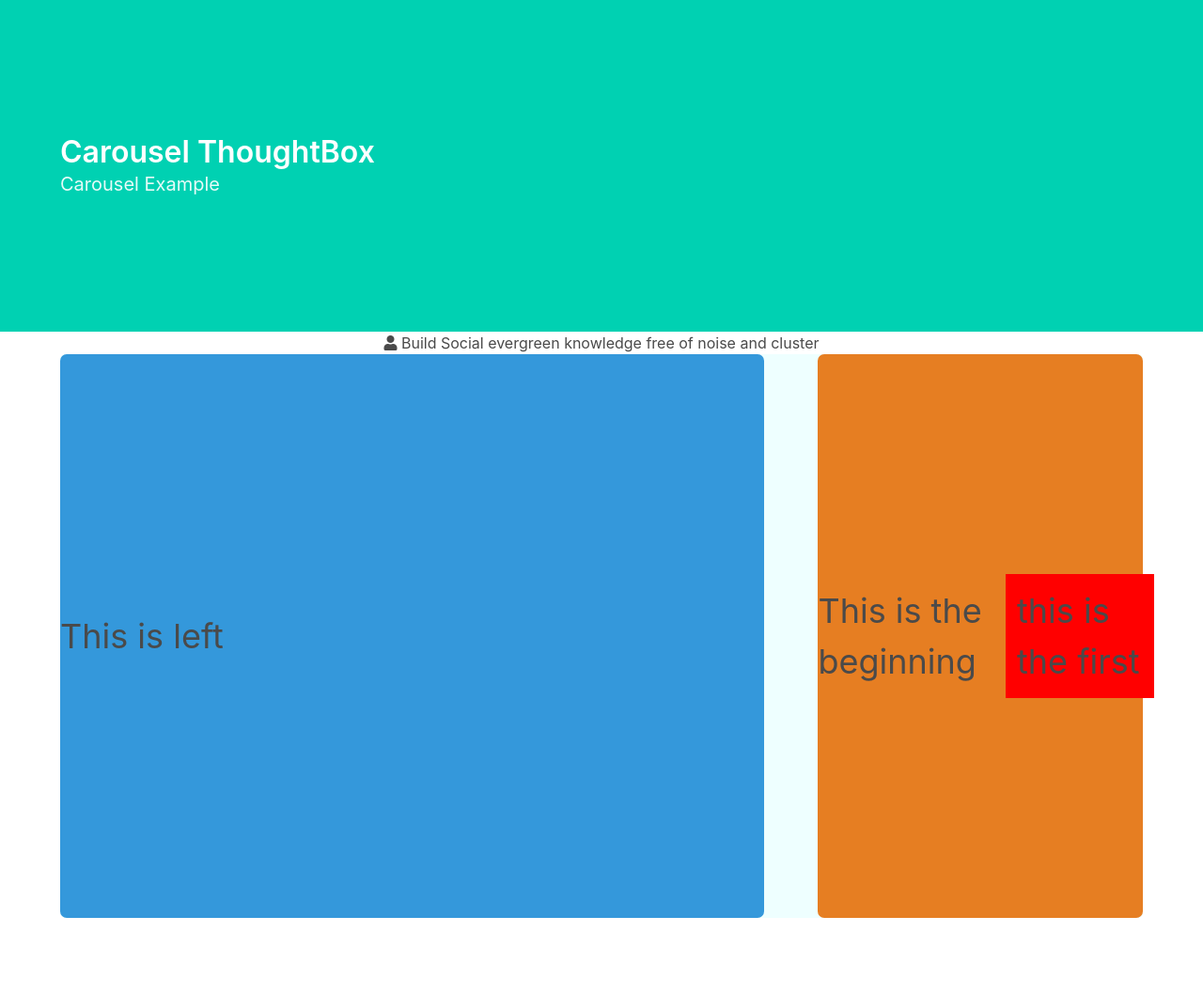
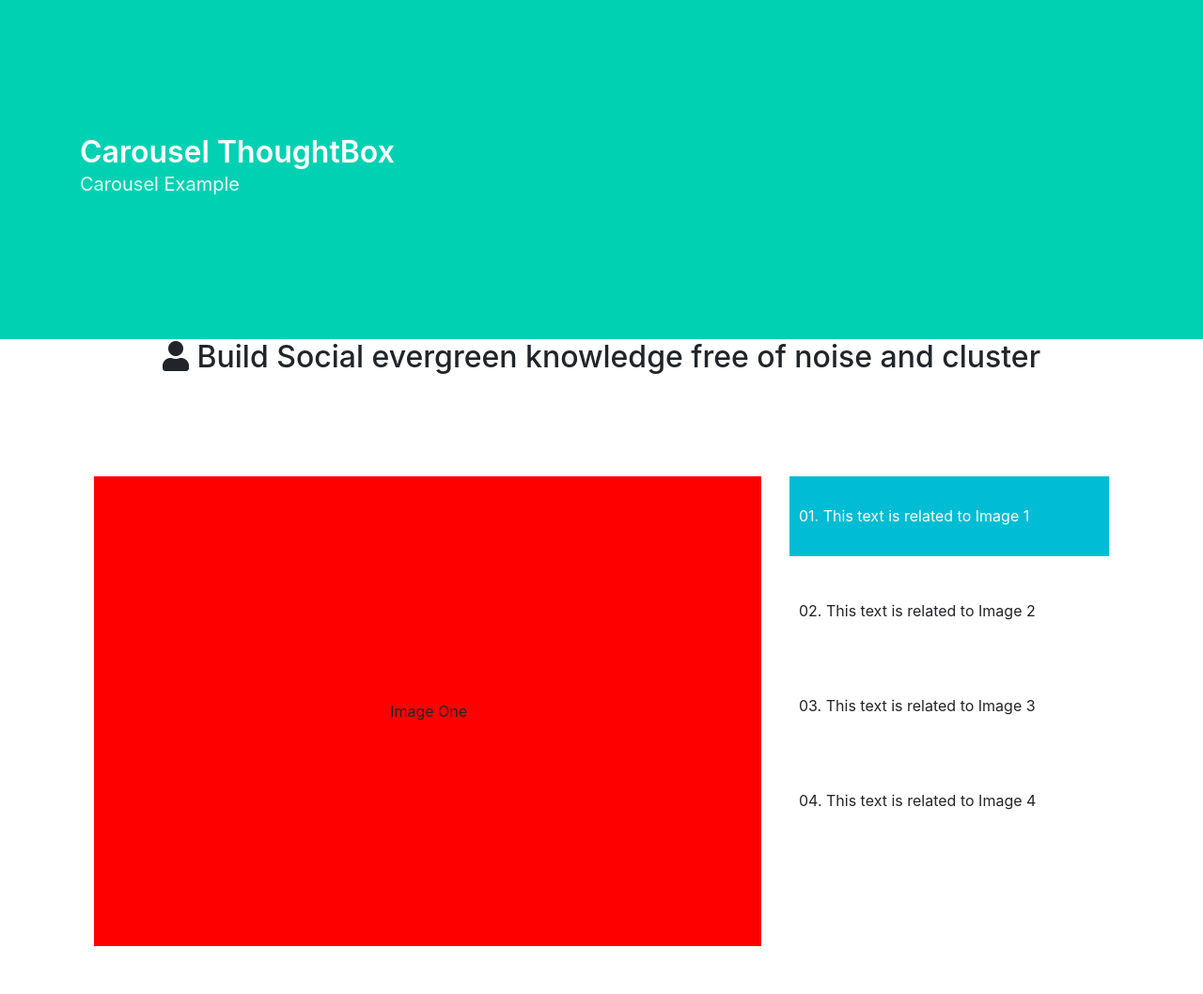
Before and after one commit to codefig/testing-carousel, a plain HTML site: page index.html in a window 1280 px wide. Shown: the whole page at 94% size. Before the commit the page ends 997 px from the top, so only its background shows below. Drawn offline with nearby package versions, Linux system fonts and the light colour scheme.

Commit message:
Carousel Thingy

```diff
--- a/css/style.css
+++ b/css/style.css
@@ -1,5 +1,3 @@
-
-
 
 #elementHeader {
 	text-align: center;
@@ -16,41 +14,45 @@
 	margin-bottom: 20px;
 }
 
-.level {
-	height: 600px;
-	width: 100%;
-	/*display: flex;*/
-	/*justify-content: space-between;*/
-	/*align-items: center;*/
-	border-radius: 7px;
+
+p {
+  padding: 10px;
 }
-.level-left{
-	width:65%;
-	background: #3498db;
+.active-p {
+  background: #00BCD4;
+    color: #fff;
 }
-.level-right{
-	width:30%;
-	background: #e67e22;
+@media only screen and (min-width: 768px){
+  p {
+    height: 50px;
+    cursor: pointer;
+  }
+}
+@media only screen and (min-width: 992px){
+  p {
+    height: 68px;
+  }
+}
+@media only screen and (min-width: 1200px){
+  p {
+    height: 85px;
+    line-height: 85px;
+    padding: 0 10px 10px 10px;
+  }
 }
 
-.level-left, .level-right {
-
-	height: 100%;
-	/*display: flex;*/
-	/*justify-content: center;*/
-	/*align-items: center;*/
-	font-size: 36px;
-	border-radius: 7px;
+.holder {
+	height: 100vh;
+	width: 100%;
+	padding: 100px;
 }
 
-.column{
-	background-color:red;
+.carousel-inner {
+	display: flex;
+    justify-content: center;
+    align-items: center;
+    overflow: hidden;
+    height: 500px;
+    background: red;
 }
-@media only screen and (max-width: 991px) {
-	.level {
-		flex-direction: column;
-	}
-	.level-left, .level-right {
-		width: 100%;
-	}
 }
--- a/index.html
+++ b/index.html
@@ -1,12 +1,15 @@
 <!DOCTYPE html>
 <html>
+
 <head>
-	<title>Welcome to the My  carousel</title>
+    <title>Welcome to the My carousel</title>
     <link rel="stylesheet" href="https://cdnjs.cloudflare.com/ajax/libs/bulma/0.7.2/css/bulma.css">
+    <link rel="stylesheet" href="https://stackpath.bootstrapcdn.com/bootstrap/4.2.1/css/bootstrap.min.css">
     <link rel="stylesheet" href="css/style.css">
     <link rel="stylesheet" href="css/fontawesome.css">
     <link rel="stylesheet" href="css/all.css">
 </head>
+
 <body>
     <section class="hero is-primary is-medium">
         <div class="hero-body">
@@ -20,25 +23,43 @@
             </div>
         </div>
     </section>
-
     <section>
-
         <div class="container-fluid" id="elementContainer">
             <h2 id="elementHeader"><span class="fa fa-user"></span> Build Social evergreen knowledge free of noise and cluster </h2>
-
-		<div class="container" id="myContainer">
-			<div class="level">
-				<div class="level-left">This is left </div>
-				<div class="level-right">
-					This is the beginning
-					<div class="columns">
-						<div class="column">this is the first </div>
+        </div>
+        <div class="holder">
+    		<div class="row">
+    			<div class="col-md-8 mb-5">
+    				<div id="images_carousel" class="carousel slide" data-ride="carousel">
+					  <div class="carousel-inner">
+					    <div class="carousel-item active" data-match="0">
+					      Image One
+					    </div>
+					    <div class="carousel-item" data-match="1">
+					      Image Two
+					    </div>
+					    <div class="carousel-item" data-match="2">
+					      Image Three
+					    </div>
+					    <div class="carousel-item" data-match="3">
+					      Image Four
 					    </div>
 					  </div>
 					</div>
 				</div>
+    			<div class="col-md-4">
+    				<div class="navigation">
+                        <p data-target="#images_carousel" data-slide-to="0" data-match="0" class="active-p">01. This text is related to Image 1</p>
+                        <p data-target="#images_carousel" data-slide-to="1" data-match="1">02. This text is related to Image 2</p>
+                        <p data-target="#images_carousel" data-slide-to="2" data-match="2">03. This text is related to Image 3</p>
+                        <p data-target="#images_carousel" data-slide-to="3" data-match="3">04. This text is related to Image 4</p>
                     </div>
+    			</div>
+    		</div>
+    	</div>
+    </section>
+    <script src="https://code.jquery.com/jquery-3.3.1.slim.min.js"></script>
+    <script src="https://stackpath.bootstrapcdn.com/bootstrap/4.2.1/js/bootstrap.min.js"></script>
+</body>
 
-</section>
-</body>
 </html>
```
Lines whose indentation alone changed are shown as unchanged.
